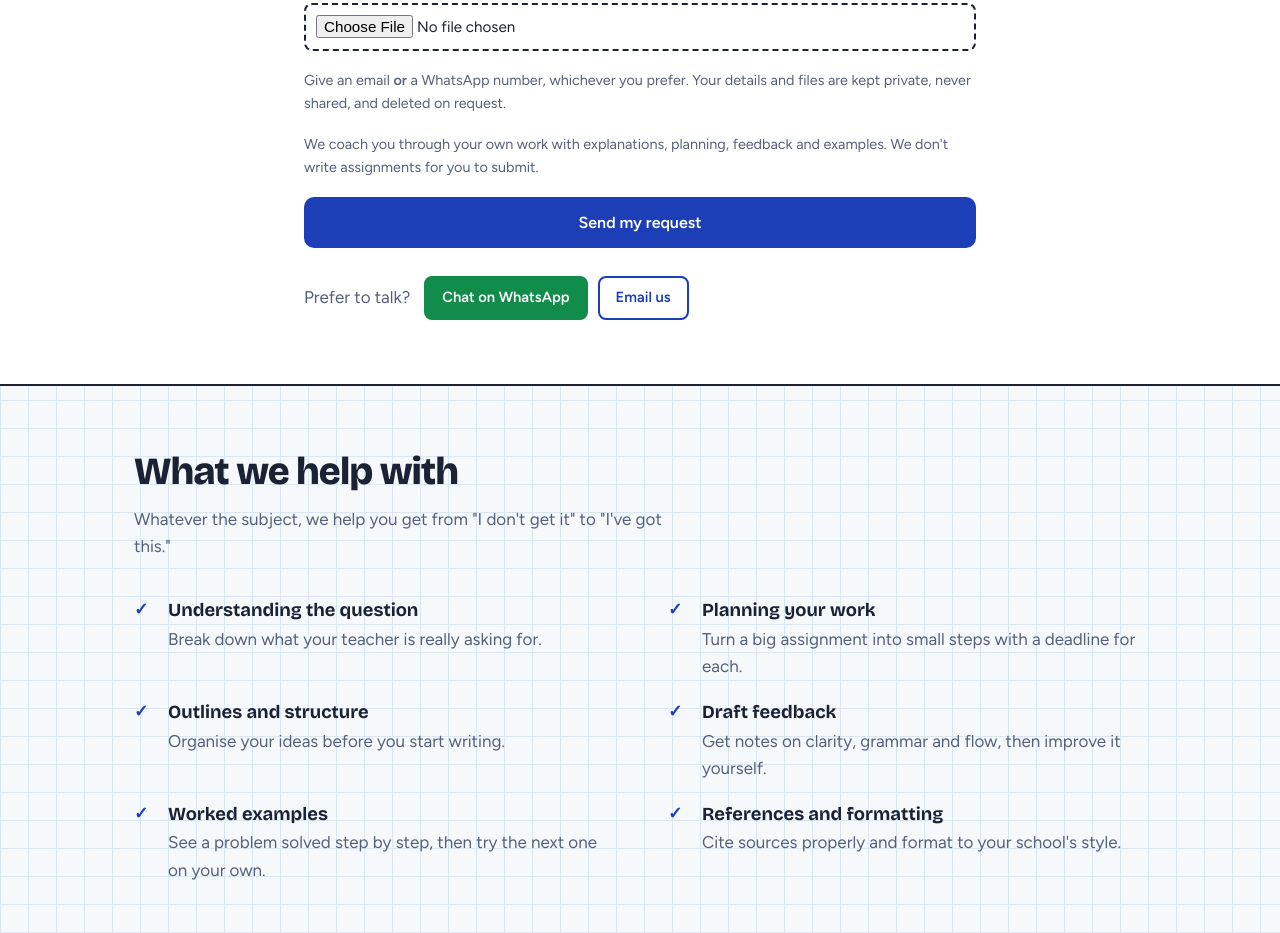
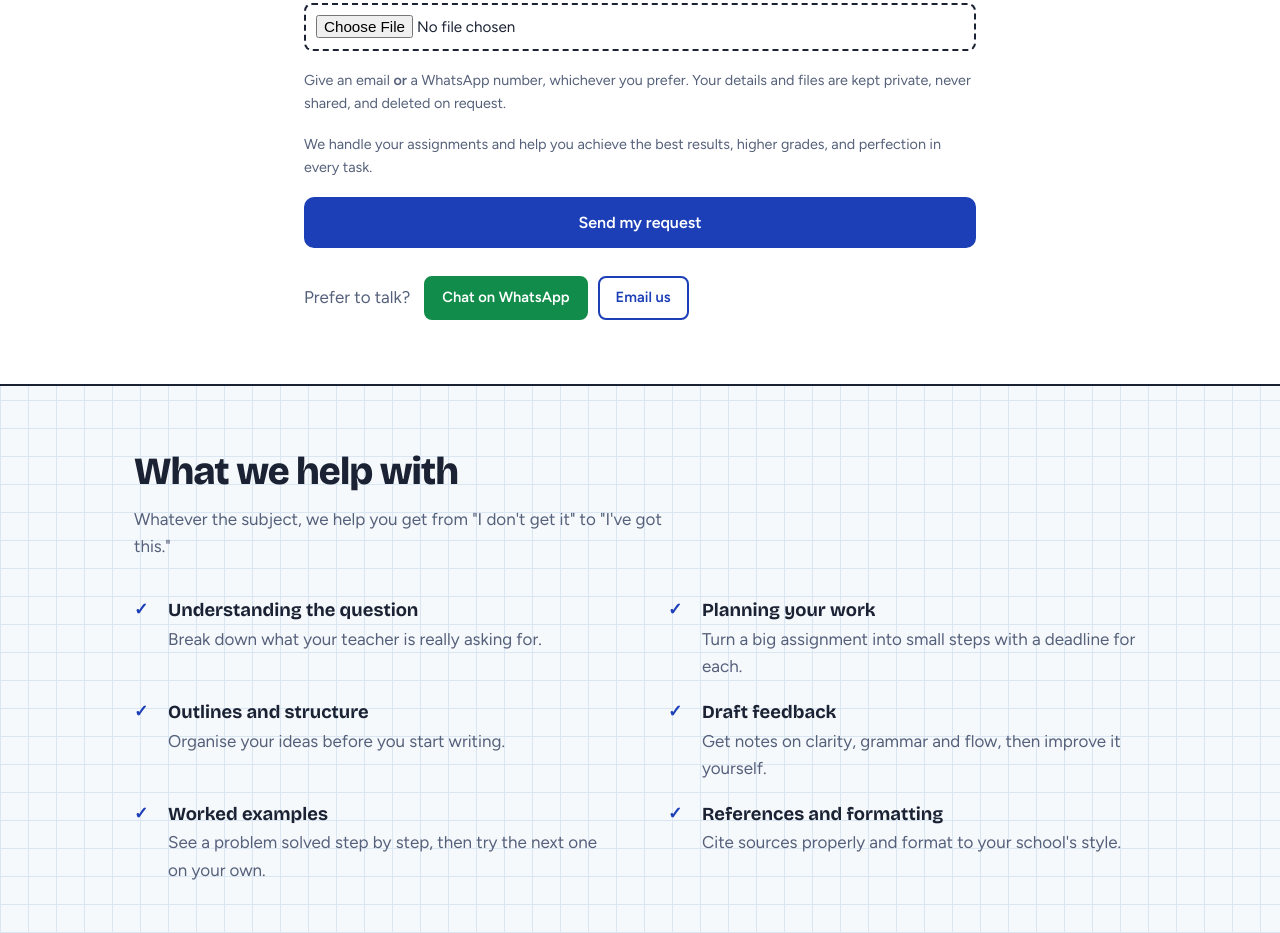
Before and after one commit to zukhraf99/assignmentassist, a Next.js app: page / in a window 1280 px wide. Shown: the part 1420-2353 px from the top of the page. Built offline with nearby package versions, Linux system fonts and the light colour scheme; no server answers.

Commit message:
Update HelpForm text for clarity and support

```diff
--- a/app/components/HelpForm.js
+++ b/app/components/HelpForm.js
@@ -101,8 +101,7 @@ export default function HelpForm() {
       <input name="website" tabIndex={-1} autoComplete="off" aria-hidden="true" className="hp" />
       <p className="fine">Give an email <b>or</b> a WhatsApp number, whichever you prefer. Your details and files are kept private, never shared, and deleted on request.</p>
       <p className="fine">
-        We coach you through your own work with explanations, planning, feedback and examples.
-        We don't write assignments for you to submit.
+        We handle your assignments and help you achieve the best results, higher grades, and perfection in every task.
       </p>
       {error && <p className="err" role="alert">{error}</p>}
       <button className="btn" type="submit" disabled={status === "sending"}>
```
